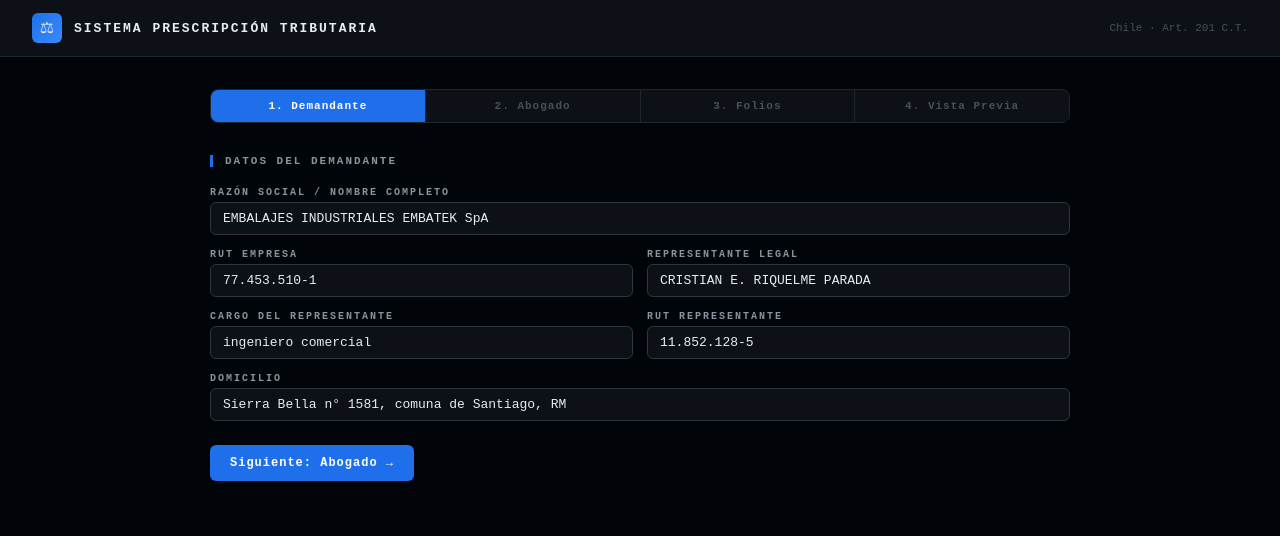
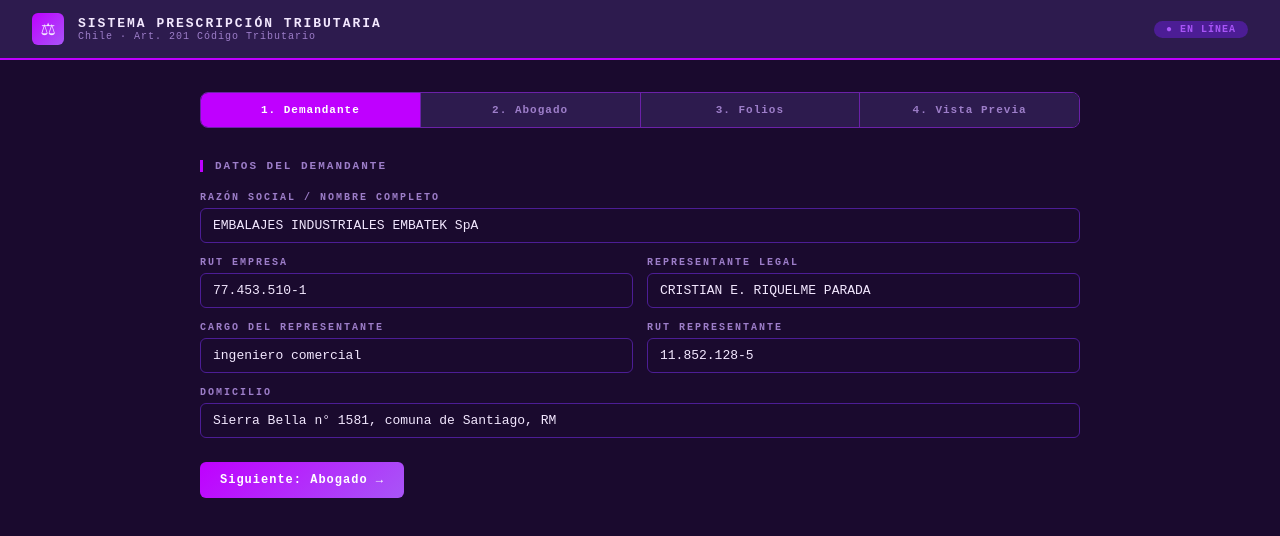
Before and after one commit to Rodrigo-Riquelme-Saavedra/prescripcion-v2, a Next.js app: page / in a window 1280 px wide. Shown: the top 536 px of the page. Built offline with nearby package versions, Linux system fonts and the light colour scheme.

Commit message:
Update page.js

```diff
--- a/app/page.js
+++ b/app/page.js
@@ -10,6 +10,23 @@ const FOLIOS_EJEMPLO = [
 ];
 
 const STEPS = ["1. Demandante", "2. Abogado", "3. Folios", "4. Vista Previa"];
+
+// F1 Purple palette
+const C = {
+  bg:       "#1a0a2e",   // fondo principal oscuro púrpura
+  surface:  "#2d1b4e",   // superficie de cards
+  border:   "#6b21a8",   // borde púrpura F1
+  accent:   "#a855f7",   // púrpura brillante (acento)
+  record:   "#bf00ff",   // morado récord F1 puro
+  text:     "#f3e8ff",   // texto claro lavanda
+  muted:    "#9d7ec9",   // texto secundario
+  dim:      "#4c1d95",   // elementos apagados
+  green:    "#22c55e",   // éxito
+  red:      "#ef4444",   // error
+  rowHover: "#3b0764",   // hover filas
+};
+
+const STEPS_CONFIG = STEPS;
 
 export default function Home() {
   const [step, setStep] = useState(0);
@@ -32,7 +49,6 @@ export default function Home() {
   const [error, setError] = useState("");
 
   const totalDeuda = folios.reduce((s, f) => s + (parseFloat(f.total) || 0), 0);
-
   const set = (k, v) => setForm((p) => ({ ...p, [k]: v }));
 
   const addFolio = () =>
@@ -46,10 +62,8 @@ export default function Home() {
       next[i] = { ...next[i], [k]: v };
       const r = next[i];
       next[i].total =
-        (parseFloat(r.deudaNeta) || 0) +
-        (parseFloat(r.reajuste) || 0) +
-        (parseFloat(r.interes) || 0) +
-        (parseFloat(r.multa) || 0);
+        (parseFloat(r.deudaNeta) || 0) + (parseFloat(r.reajuste) || 0) +
+        (parseFloat(r.interes) || 0) + (parseFloat(r.multa) || 0);
       return next;
     });
 
@@ -62,7 +76,7 @@ export default function Home() {
         headers: { "Content-Type": "application/json" },
         body: JSON.stringify({ form, folios, totalDeuda }),
       });
-      if (!res.ok) throw new Error("Error al generar el documento");
+      if (!res.ok) throw new Error("Error");
       const blob = await res.blob();
       const url = URL.createObjectURL(blob);
       const a = document.createElement("a");
@@ -70,101 +84,116 @@ export default function Home() {
       a.download = `Demanda_Prescripcion_${form.empresa.replace(/\s+/g, "_")}.docx`;
       a.click();
       URL.revokeObjectURL(url);
-    } catch (e) {
+    } catch {
       setError("Hubo un error generando el documento. Intenta nuevamente.");
     } finally {
       setLoading(false);
     }
   };
 
-  const inp =
-    "width:100%;background:#0d1117;border:1px solid #30363d;border-radius:6px;padding:8px 12px;color:#e6edf3;font-family:inherit;font-size:13px;box-sizing:border-box;outline:none;";
-
-  const Field = ({ label, k, placeholder, half }) => (
-    <div style={{ gridColumn: half ? "span 1" : "span 2" }}>
-      <div style={{ fontSize: 10, color: "#8b949e", fontWeight: 700, letterSpacing: 2, marginBottom: 4, textTransform: "uppercase" }}>
+  const Field = ({ label, k, placeholder, full }) => (
+    <div style={{ gridColumn: full ? "1 / -1" : "span 1" }}>
+      <div style={{ fontSize: 10, color: C.muted, fontWeight: 700, letterSpacing: 2, marginBottom: 5, textTransform: "uppercase" }}>
         {label}
       </div>
       <input
-        style={{ width: "100%", background: "#0d1117", border: "1px solid #30363d", borderRadius: 6, padding: "8px 12px", color: "#e6edf3", fontFamily: "inherit", fontSize: 13, boxSizing: "border-box" }}
+        style={{ width: "100%", background: C.bg, border: `1px solid ${C.dim}`, borderRadius: 6, padding: "9px 12px", color: C.text, fontFamily: "inherit", fontSize: 13, boxSizing: "border-box", outline: "none", transition: "border 0.2s" }}
         value={form[k]}
         onChange={(e) => set(k, e.target.value)}
         placeholder={placeholder || ""}
+        onFocus={(e) => e.target.style.border = `1px solid ${C.accent}`}
+        onBlur={(e) => e.target.style.border = `1px solid ${C.dim}`}
       />
     </div>
   );
 
   return (
-    <div style={{ minHeight: "100vh", background: "#010409", fontFamily: "'Courier New', monospace", color: "#e6edf3" }}>
+    <div style={{ minHeight: "100vh", background: C.bg, fontFamily: "'Courier New', monospace", color: C.text }}>
+
       {/* Header */}
-      <div style={{ background: "#0d1117", borderBottom: "1px solid #21262d", padding: "0 32px", height: 56, display: "flex", alignItems: "center", gap: 12 }}>
-        <div style={{ width: 30, height: 30, background: "linear-gradient(135deg,#1f6feb,#388bfd)", borderRadius: 6, display: "flex", alignItems: "center", justifyContent: "center", fontSize: 16 }}>⚖</div>
-        <span style={{ fontWeight: 700, fontSize: 13, letterSpacing: 2 }}>SISTEMA PRESCRIPCIÓN TRIBUTARIA</span>
-        <span style={{ marginLeft: "auto", fontSize: 11, color: "#484f58" }}>Chile · Art. 201 C.T.</span>
+      <div style={{ background: C.surface, borderBottom: `2px solid ${C.record}`, padding: "0 32px", height: 58, display: "flex", alignItems: "center", gap: 14 }}>
+        <div style={{ width: 32, height: 32, background: `linear-gradient(135deg, ${C.record}, ${C.accent})`, borderRadius: 6, display: "flex", alignItems: "center", justifyContent: "center", fontSize: 17, flexShrink: 0 }}>⚖</div>
+        <div>
+          <div style={{ fontWeight: 700, fontSize: 13, letterSpacing: 2, color: C.text }}>SISTEMA PRESCRIPCIÓN TRIBUTARIA</div>
+          <div style={{ fontSize: 10, color: C.muted, letterSpacing: 1 }}>Chile · Art. 201 Código Tributario</div>
+        </div>
+        <div style={{ marginLeft: "auto", background: C.dim, borderRadius: 20, padding: "3px 12px", fontSize: 10, color: C.accent, fontWeight: 700, letterSpacing: 1 }}>
+          ● EN LÍNEA
+        </div>
       </div>
 
-      <div style={{ maxWidth: 860, margin: "0 auto", padding: "32px 20px" }}>
+      <div style={{ maxWidth: 880, margin: "0 auto", padding: "32px 20px" }}>
+
         {/* Steps */}
-        <div style={{ display: "flex", marginBottom: 32, border: "1px solid #21262d", borderRadius: 8, overflow: "hidden" }}>
-          {STEPS.map((s, i) => (
+        <div style={{ display: "flex", marginBottom: 32, border: `1px solid ${C.border}`, borderRadius: 8, overflow: "hidden" }}>
+          {STEPS_CONFIG.map((s, i) => (
             <button key={s} onClick={() => i <= step && setStep(i)}
-              style={{ flex: 1, padding: "10px 0", background: i === step ? "#1f6feb" : i < step ? "#0d2a4a" : "#0d1117", border: "none", borderRight: i < 3 ? "1px solid #21262d" : "none", color: i === step ? "#fff" : i < step ? "#58a6ff" : "#484f58", fontFamily: "inherit", fontSize: 11, fontWeight: 700, letterSpacing: 1, cursor: i <= step ? "pointer" : "default" }}>
+              style={{
+                flex: 1, padding: "11px 0",
+                background: i === step ? C.record : i < step ? C.dim : C.surface,
+                border: "none",
+                borderRight: i < 3 ? `1px solid ${C.border}` : "none",
+                color: i === step ? "#fff" : i < step ? C.accent : C.muted,
+                fontFamily: "inherit", fontSize: 11, fontWeight: 700, letterSpacing: 1,
+                cursor: i <= step ? "pointer" : "default",
+                transition: "all 0.2s",
+              }}>
               {i < step ? "✓ " : ""}{s}
             </button>
           ))}
         </div>
 
-        {/* STEP 0 */}
+        {/* STEP 0 — Demandante */}
         {step === 0 && (
           <div>
-            <SectionTitle>Datos del Demandante</SectionTitle>
+            <SectionTitle color={C}>Datos del Demandante</SectionTitle>
             <div style={{ display: "grid", gridTemplateColumns: "1fr 1fr", gap: 14, marginBottom: 24 }}>
-              <Field label="Razón Social / Nombre completo" k="empresa" />
-              <Field label="RUT Empresa" k="rutEmpresa" placeholder="77.453.510-1" half />
-              <Field label="Representante Legal" k="representante" half />
-              <Field label="Cargo del Representante" k="cargoRepresentante" placeholder="gerente general" half />
-              <Field label="RUT Representante" k="rutRepresentante" placeholder="11.852.128-5" half />
-              <Field label="Domicilio" k="domicilioEmpresa" placeholder="Calle N°, comuna, región" />
+              <Field label="Razón Social / Nombre completo" k="empresa" full />
+              <Field label="RUT Empresa" k="rutEmpresa" placeholder="77.453.510-1" />
+              <Field label="Representante Legal" k="representante" />
+              <Field label="Cargo del Representante" k="cargoRepresentante" placeholder="gerente general" />
+              <Field label="RUT Representante" k="rutRepresentante" placeholder="11.852.128-5" />
+              <Field label="Domicilio" k="domicilioEmpresa" placeholder="Calle N°, comuna, región" full />
             </div>
-            <Btn onClick={() => setStep(1)}>Siguiente: Abogado →</Btn>
+            <Btn color={C} onClick={() => setStep(1)}>Siguiente: Abogado →</Btn>
           </div>
         )}
 
-        {/* STEP 1 */}
+        {/* STEP 1 — Abogado */}
         {step === 1 && (
           <div>
-            <SectionTitle>Datos del Abogado Patrocinante</SectionTitle>
+            <SectionTitle color={C}>Datos del Abogado Patrocinante</SectionTitle>
             <div style={{ display: "grid", gridTemplateColumns: "1fr 1fr", gap: 14, marginBottom: 24 }}>
-              <Field label="Nombre Abogado" k="abogado" half />
-              <Field label="RUT Abogado" k="rutAbogado" placeholder="10.011.754-1" half />
-              <Field label="Domicilio Profesional" k="domicilioAbogado" />
-              <Field label="Correo Electrónico (casilla electrónica)" k="emailAbogado" placeholder="abogado@dominio.cl" half />
-              <Field label="Fecha del Certificado de Deuda" k="fechaCertificado" placeholder="15-12-2025" half />
-              <Field label="N° Expediente(s) Administrativo(s)" k="expedientes" placeholder="Ej: 1234-2020 (dejar en blanco si no aplica)" />
+              <Field label="Nombre Abogado" k="abogado" />
+              <Field label="RUT Abogado" k="rutAbogado" placeholder="10.011.754-1" />
+              <Field label="Domicilio Profesional" k="domicilioAbogado" full />
+              <Field label="Correo Electrónico" k="emailAbogado" placeholder="abogado@dominio.cl" />
+              <Field label="Fecha del Certificado de Deuda" k="fechaCertificado" placeholder="15-12-2025" />
+              <Field label="N° Expediente(s) Administrativo(s)" k="expedientes" placeholder="Ej: 1234-2020 (opcional)" full />
             </div>
             <div style={{ display: "flex", gap: 10 }}>
-              <BtnSecondary onClick={() => setStep(0)}>← Volver</BtnSecondary>
-              <Btn onClick={() => setStep(2)}>Siguiente: Folios →</Btn>
+              <BtnSecondary color={C} onClick={() => setStep(0)}>← Volver</BtnSecondary>
+              <Btn color={C} onClick={() => setStep(2)}>Siguiente: Folios →</Btn>
             </div>
           </div>
         )}
 
-        {/* STEP 2 */}
+        {/* STEP 2 — Folios */}
         {step === 2 && (
           <div>
-            <SectionTitle>Folios del Certificado de Deuda</SectionTitle>
+            <SectionTitle color={C}>Folios del Certificado de Deuda</SectionTitle>
             <div style={{ overflowX: "auto", marginBottom: 16 }}>
               <table style={{ width: "100%", borderCollapse: "collapse", fontSize: 12 }}>
                 <thead>
-                  <tr style={{ background: "#161b22" }}>
+                  <tr style={{ background: C.dim }}>
                     {["Folio", "Fecha Vcto.", "Deuda Neta $", "Reajuste $", "Interés $", "Multa $", "Total $", ""].map((h) => (
-                      <th key={h} style={{ padding: "8px 8px", color: "#8b949e", fontSize: 10, letterSpacing: 1, fontWeight: 700, borderBottom: "1px solid #21262d", whiteSpace: "nowrap", textAlign: "right" }}>{h}</th>
+                      <th key={h} style={{ padding: "8px 8px", color: C.accent, fontSize: 10, letterSpacing: 1, fontWeight: 700, borderBottom: `1px solid ${C.border}`, textAlign: "right", whiteSpace: "nowrap" }}>{h}</th>
                     ))}
                   </tr>
                 </thead>
                 <tbody>
                   {folios.map((f, i) => (
-                    <tr key={i} style={{ borderBottom: "1px solid #161b22" }}>
+                    <tr key={i} style={{ borderBottom: `1px solid ${C.dim}` }}>
                       {[
                         { k: "folio", w: 80, align: "left" },
                         { k: "fechaVcto", w: 100, align: "left" },
@@ -175,14 +204,14 @@ export default function Home() {
                       ].map(({ k, w, align }) => (
                         <td key={k} style={{ padding: "4px 4px" }}>
                           <input value={f[k]} onChange={(e) => updateFolio(i, k, e.target.value)}
-                            style={{ width: w, background: "#0d1117", border: "1px solid #21262d", borderRadius: 4, color: "#e6edf3", fontFamily: "inherit", fontSize: 12, padding: "4px 6px", textAlign: align }} />
+                            style={{ width: w, background: C.surface, border: `1px solid ${C.dim}`, borderRadius: 4, color: C.text, fontFamily: "inherit", fontSize: 12, padding: "4px 6px", textAlign: align }} />
                         </td>
                       ))}
-                      <td style={{ padding: "4px 8px", color: "#58a6ff", fontWeight: 700, whiteSpace: "nowrap", textAlign: "right" }}>
+                      <td style={{ padding: "4px 8px", color: C.accent, fontWeight: 700, whiteSpace: "nowrap", textAlign: "right" }}>
                         $ {fmt(f.total)}
                       </td>
                       <td style={{ padding: "4px 4px" }}>
-                        <button onClick={() => removeFolio(i)} style={{ background: "none", border: "none", color: "#f85149", cursor: "pointer", fontSize: 18, lineHeight: 1 }}>×</button>
+                        <button onClick={() => removeFolio(i)} style={{ background: "none", border: "none", color: C.red, cursor: "pointer", fontSize: 18 }}>×</button>
                       </td>
                     </tr>
                   ))}
@@ -190,53 +219,51 @@ export default function Home() {
               </table>
             </div>
             <div style={{ display: "flex", justifyContent: "space-between", alignItems: "center", marginBottom: 24 }}>
-              <button onClick={addFolio} style={{ background: "#161b22", border: "1px dashed #30363d", color: "#58a6ff", borderRadius: 6, padding: "8px 16px", fontFamily: "inherit", fontSize: 12, cursor: "pointer" }}>
+              <button onClick={addFolio} style={{ background: C.surface, border: `1px dashed ${C.border}`, color: C.accent, borderRadius: 6, padding: "8px 16px", fontFamily: "inherit", fontSize: 12, cursor: "pointer" }}>
                 + Agregar Folio
               </button>
               <div style={{ textAlign: "right" }}>
-                <div style={{ fontSize: 10, color: "#8b949e", marginBottom: 2 }}>TOTAL DEUDA MOROSA</div>
-                <div style={{ fontSize: 22, fontWeight: 700, color: "#3fb950" }}>$ {fmt(totalDeuda)}</div>
+                <div style={{ fontSize: 10, color: C.muted, marginBottom: 2 }}>TOTAL DEUDA MOROSA</div>
+                <div style={{ fontSize: 22, fontWeight: 700, color: C.record }}>$ {fmt(totalDeuda)}</div>
               </div>
             </div>
             <div style={{ display: "flex", gap: 10 }}>
-              <BtnSecondary onClick={() => setStep(1)}>← Volver</BtnSecondary>
-              <Btn onClick={() => setStep(3)}>Vista Previa →</Btn>
+              <BtnSecondary color={C} onClick={() => setStep(1)}>← Volver</BtnSecondary>
+              <Btn color={C} onClick={() => setStep(3)}>Vista Previa →</Btn>
             </div>
           </div>
         )}
 
-        {/* STEP 3 */}
+        {/* STEP 3 — Vista Previa */}
         {step === 3 && (
           <div>
-            <SectionTitle>Vista Previa — Resumen de la Demanda</SectionTitle>
-
+            <SectionTitle color={C}>Vista Previa — Resumen de la Demanda</SectionTitle>
             <div style={{ display: "grid", gridTemplateColumns: "repeat(3,1fr)", gap: 12, marginBottom: 24 }}>
-              <Card label="Demandante" value={form.empresa} sub={`RUT ${form.rutEmpresa}`} />
-              <Card label="Representante Legal" value={form.representante} sub={form.cargoRepresentante} />
-              <Card label="Abogado Patrocinante" value={form.abogado} sub={form.emailAbogado} />
+              <Card color={C} label="Demandante" value={form.empresa} sub={`RUT ${form.rutEmpresa}`} />
+              <Card color={C} label="Representante Legal" value={form.representante} sub={form.cargoRepresentante} />
+              <Card color={C} label="Abogado Patrocinante" value={form.abogado} sub={form.emailAbogado} />
             </div>
 
-            <div style={{ background: "#0d1117", border: "1px solid #21262d", borderRadius: 8, padding: 20, fontSize: 12, lineHeight: 2, color: "#c9d1d9", marginBottom: 20, maxHeight: 340, overflowY: "auto" }}>
-              <p style={{ textAlign: "center", fontWeight: 700, marginBottom: 12, fontSize: 13 }}>DEMANDA DE DECLARACIÓN DE PRESCRIPCIÓN EXTINTIVA</p>
-              <p><strong>{form.empresa}</strong>, RUT n° <strong>{form.rutEmpresa}</strong>, representada legalmente por don <strong>{form.representante}</strong>, {form.cargoRepresentante}, cédula de identidad n° <strong>{form.rutRepresentante}</strong>, ambos domiciliados en {form.domicilioEmpresa}, a S.S., respetuosamente digo:</p>
-              <p style={{ marginTop: 10 }}>Que vengo en demandar al <strong>FISCO – TESORERÍA GENERAL DE LA REPÚBLICA</strong>, RUT n° 60.805.000-0, con el objeto que se declare la PRESCRIPCIÓN EXTINTIVA de la acción de cobro de impuestos, según Certificado de Deuda de fecha <strong>{form.fechaCertificado}</strong>.</p>
-              <p style={{ marginTop: 10 }}><strong>Folios:</strong> {folios.map((f) => f.folio).filter(Boolean).join(", ")}</p>
-              <p style={{ marginTop: 10 }}>Total deuda: <strong>$ {fmt(totalDeuda)}</strong></p>
-              {form.expedientes && <p style={{ marginTop: 10 }}>Expedientes Administrativos: <strong>{form.expedientes}</strong></p>}
-              <p style={{ marginTop: 10, color: "#484f58", fontStyle: "italic" }}>[... texto legal completo según plantilla ...]</p>
-              <p style={{ marginTop: 10 }}>Abogado: <strong>{form.abogado}</strong>, RUT {form.rutAbogado} — {form.domicilioAbogado} — {form.emailAbogado}</p>
+            <div style={{ background: C.surface, border: `1px solid ${C.border}`, borderRadius: 8, padding: 20, fontSize: 12, lineHeight: 2, color: C.text, marginBottom: 20, maxHeight: 300, overflowY: "auto" }}>
+              <p style={{ textAlign: "center", fontWeight: 700, marginBottom: 12, fontSize: 13, color: C.accent }}>DEMANDA DE DECLARACIÓN DE PRESCRIPCIÓN EXTINTIVA</p>
+              <p><strong>{form.empresa}</strong>, RUT n° <strong>{form.rutEmpresa}</strong>, representada por <strong>{form.representante}</strong>, {form.cargoRepresentante}, RUT <strong>{form.rutRepresentante}</strong>, domiciliados en {form.domicilioEmpresa}.</p>
+              <p style={{ marginTop: 8 }}>Certificado de Deuda de fecha <strong>{form.fechaCertificado}</strong>.</p>
+              <p style={{ marginTop: 8 }}><strong>Folios:</strong> {folios.map((f) => f.folio).filter(Boolean).join(", ")}</p>
+              <p style={{ marginTop: 8 }}>Total deuda: <strong style={{ color: C.record }}>$ {fmt(totalDeuda)}</strong></p>
+              <p style={{ marginTop: 8, color: C.muted, fontStyle: "italic" }}>[... texto legal completo según plantilla ...]</p>
+              <p style={{ marginTop: 8 }}>Abogado: <strong>{form.abogado}</strong> — {form.emailAbogado}</p>
             </div>
 
             {error && (
-              <div style={{ background: "#2d1b1b", border: "1px solid #f85149", borderRadius: 6, padding: "10px 16px", color: "#f85149", fontSize: 12, marginBottom: 14 }}>
+              <div style={{ background: "#2d0a0a", border: `1px solid ${C.red}`, borderRadius: 6, padding: "10px 16px", color: C.red, fontSize: 12, marginBottom: 14 }}>
                 ⚠ {error}
               </div>
             )}
 
             <div style={{ display: "flex", gap: 10 }}>
-              <BtnSecondary onClick={() => setStep(2)}>← Editar</BtnSecondary>
+              <BtnSecondary color={C} onClick={() => setStep(2)}>← Editar</BtnSecondary>
               <button onClick={handleGenerar} disabled={loading}
-                style={{ flex: 1, background: loading ? "#1a4a2e" : "linear-gradient(135deg,#238636,#2ea043)", border: "none", color: "#fff", borderRadius: 6, padding: "13px 24px", fontFamily: "inherit", fontSize: 13, fontWeight: 700, letterSpacing: 2, cursor: loading ? "wait" : "pointer", transition: "all 0.3s" }}>
+                style={{ flex: 1, background: loading ? C.dim : `linear-gradient(135deg, ${C.record}, ${C.accent})`, border: "none", color: "#fff", borderRadius: 6, padding: "13px 24px", fontFamily: "inherit", fontSize: 13, fontWeight: 700, letterSpacing: 2, cursor: loading ? "wait" : "pointer", transition: "all 0.3s" }}>
                 {loading ? "⏳ GENERANDO DOCUMENTO..." : "⬇ GENERAR Y DESCARGAR DEMANDA .DOCX"}
               </button>
             </div>
@@ -247,28 +274,28 @@ export default function Home() {
   );
 }
 
-const SectionTitle = ({ children }) => (
-  <div style={{ borderLeft: "3px solid #1f6feb", paddingLeft: 12, marginBottom: 20 }}>
-    <div style={{ fontSize: 11, fontWeight: 700, letterSpacing: 2, color: "#8b949e", textTransform: "uppercase" }}>{children}</div>
+const SectionTitle = ({ children, color: C }) => (
+  <div style={{ borderLeft: `3px solid ${C.record}`, paddingLeft: 12, marginBottom: 20 }}>
+    <div style={{ fontSize: 11, fontWeight: 700, letterSpacing: 2, color: C.muted, textTransform: "uppercase" }}>{children}</div>
   </div>
 );
 
-const Card = ({ label, value, sub }) => (
-  <div style={{ background: "#0d1117", border: "1px solid #21262d", borderRadius: 8, padding: "12px 14px" }}>
-    <div style={{ fontSize: 10, color: "#484f58", letterSpacing: 2, fontWeight: 700, marginBottom: 6, textTransform: "uppercase" }}>{label}</div>
-    <div style={{ fontSize: 12, color: "#e6edf3", fontWeight: 600, marginBottom: 2 }}>{value}</div>
-    <div style={{ fontSize: 11, color: "#58a6ff" }}>{sub}</div>
+const Card = ({ label, value, sub, color: C }) => (
+  <div style={{ background: C.surface, border: `1px solid ${C.border}`, borderRadius: 8, padding: "12px 14px" }}>
+    <div style={{ fontSize: 10, color: C.dim, letterSpacing: 2, fontWeight: 700, marginBottom: 6, textTransform: "uppercase", color: C.muted }}>{label}</div>
+    <div style={{ fontSize: 12, color: C.text, fontWeight: 600, marginBottom: 2 }}>{value}</div>
+    <div style={{ fontSize: 11, color: C.accent }}>{sub}</div>
   </div>
 );
 
-const Btn = ({ onClick, children }) => (
-  <button onClick={onClick} style={{ flex: 1, background: "#1f6feb", border: "none", color: "#fff", borderRadius: 6, padding: "11px 20px", fontFamily: "inherit", fontSize: 12, fontWeight: 700, letterSpacing: 1, cursor: "pointer" }}>
+const Btn = ({ onClick, children, color: C }) => (
+  <button onClick={onClick} style={{ flex: 1, background: `linear-gradient(135deg, ${C.record}, ${C.accent})`, border: "none", color: "#fff", borderRadius: 6, padding: "11px 20px", fontFamily: "inherit", fontSize: 12, fontWeight: 700, letterSpacing: 1, cursor: "pointer" }}>
     {children}
   </button>
 );
 
-const BtnSecondary = ({ onClick, children }) => (
-  <button onClick={onClick} style={{ background: "#161b22", border: "1px solid #30363d", color: "#e6edf3", borderRadius: 6, padding: "11px 20px", fontFamily: "inherit", fontSize: 12, cursor: "pointer" }}>
+const BtnSecondary = ({ onClick, children, color: C }) => (
+  <button onClick={onClick} style={{ background: C.surface, border: `1px solid ${C.border}`, color: C.text, borderRadius: 6, padding: "11px 20px", fontFamily: "inherit", fontSize: 12, cursor: "pointer" }}>
     {children}
   </button>
 );
```
